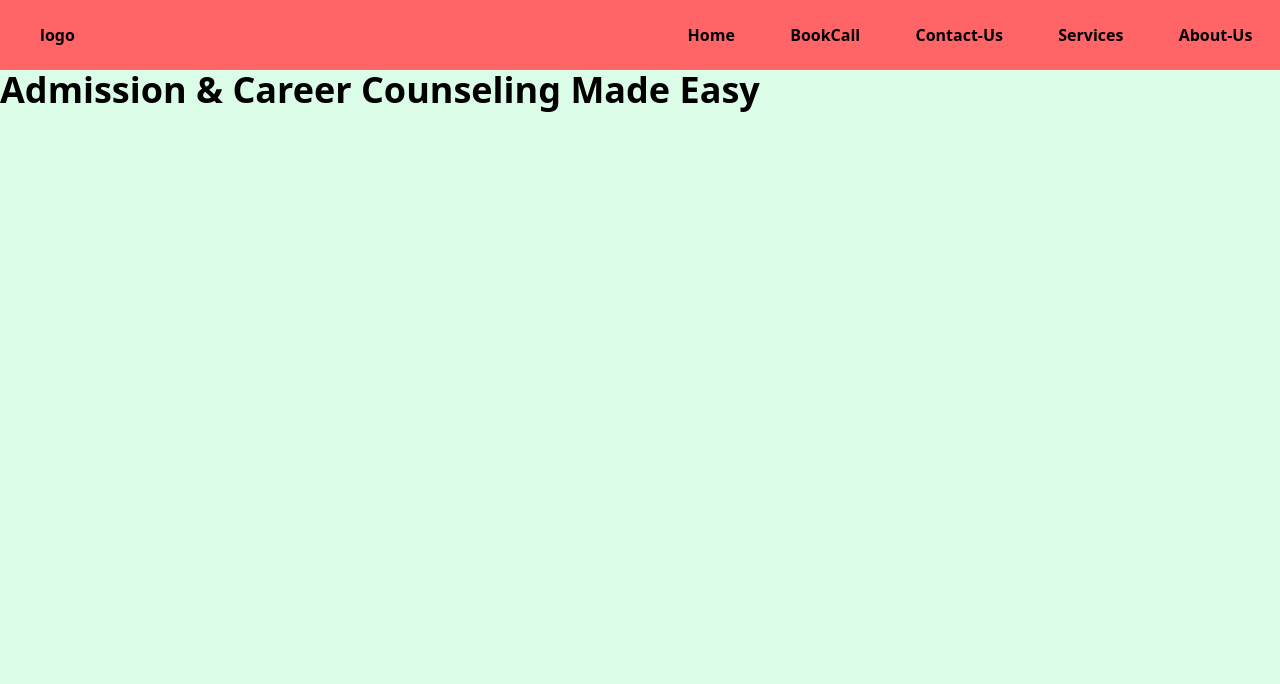
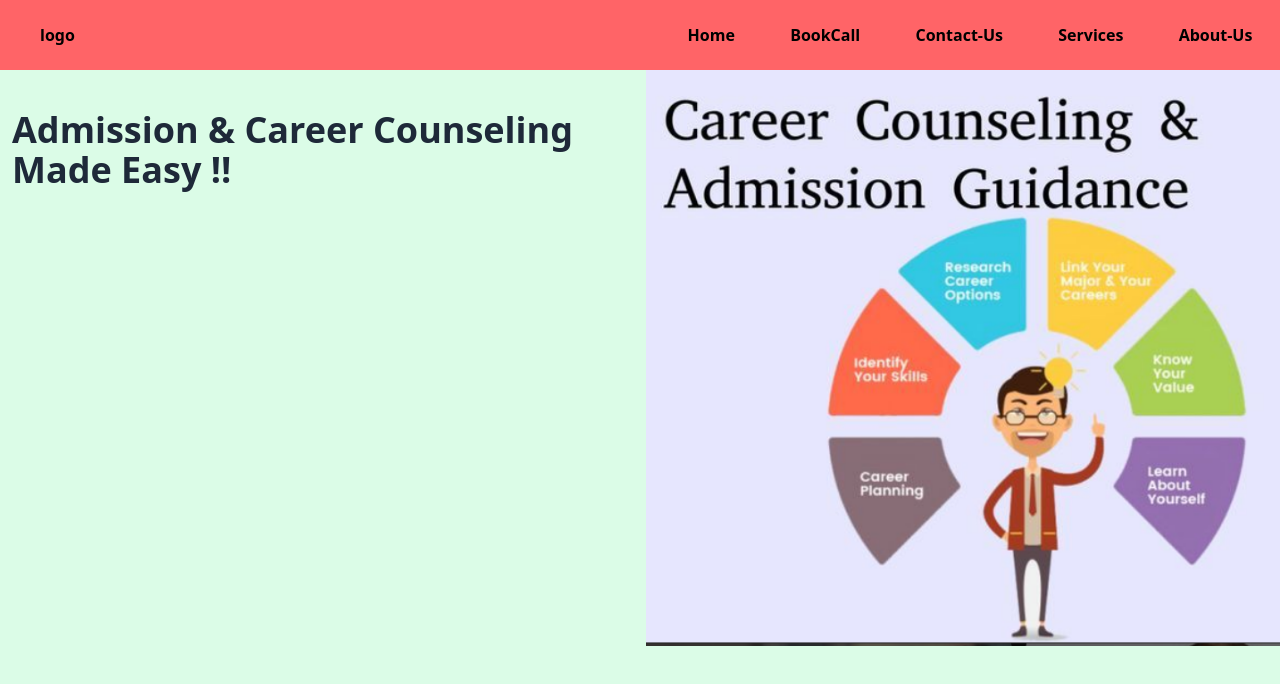
Before and after one commit to raviranjan129/CareerCounseling, a React (Vite) app in the folder frontend/: page / in a window 1280 px wide. Shown: the top 684 px of the page. Built offline with nearby package versions, Linux system fonts and the light colour scheme; no server answers.

Commit message:
fixed bug

```diff
--- a/frontend/src/components/pages/BookCall.jsx
+++ b/frontend/src/components/pages/BookCall.jsx
@@ -19,7 +19,17 @@ const BookCall = () => {
 
   const handleSubmit = (e) => {
     e.preventDefault();
-    bookCounseling(formData); // Trigger the booking API call
+    bookCounseling(formData,{
+        onSuccess:()=>{
+            setFormData({
+                name:"",
+                email:"",
+                phone:"",
+                dateTime:"",
+                message:"",
+            })
+        }
+    });
   };
 
   return (
@@ -37,6 +47,7 @@ const BookCall = () => {
         <input
           type="text"
           name="name"
+          value={formData.name}
           placeholder="Enter your name"
           onChange={handleChange}
           required
@@ -50,6 +61,7 @@ const BookCall = () => {
         <input
           type="email"
           name="email"
+          value={formData.email}
           placeholder="Enter your email"
           onChange={handleChange}
           required
@@ -63,6 +75,7 @@ const BookCall = () => {
         <input
           type="tel"
           name="phone"
+          value={formData.phone}
           placeholder="Enter your phone number"
           onChange={handleChange}
           required
@@ -78,6 +91,7 @@ const BookCall = () => {
         <input
           type="datetime-local"
           name="dateTime"
+          value={formData.dateTime}
           onChange={handleChange}
           required
           className="w-full p-3 border rounded-md focus:outline-none focus:ring-2 focus:ring-blue-400"
@@ -89,6 +103,7 @@ const BookCall = () => {
         <label className="block text-gray-700 font-semibold mb-1">Message</label>
         <textarea
           name="message"
+          value={formData.message}
           placeholder="Write your message"
           onChange={handleChange}
           className="w-full p-3 border rounded-md focus:outline-none focus:ring-2 focus:ring-blue-400"
--- a/frontend/src/components/pages/Home.jsx
+++ b/frontend/src/components/pages/Home.jsx
@@ -2,8 +2,13 @@ import React from 'react'
 
 const Home = () => {
   return (
-    <div className='h-full w-full bg-green-100 '>
-    <h1 className="text-4xl font-bold text-black">Admission & Career Counseling Made Easy</h1>
+    <div className='h-full w-full bg-green-100 flex '>
+    <div className='w-1/2 mt-10 ml-3'>
+    <h1 className="text-4xl font-bold text-gray-800">Admission & Career Counseling Made Easy !!</h1>
+    </div>
+    <div className='w-1/2 h-[400px]'>
+  <img   src="../../../Screenshot 2025-03-30 223717.png" alt="" />
+    </div>
 
     </div>
   )
```
Also changed, not shown: frontend/Screenshot 2025-03-30 223717.png (added), frontend/src/components/pages/Services.jsx (line endings or trailing spaces).
